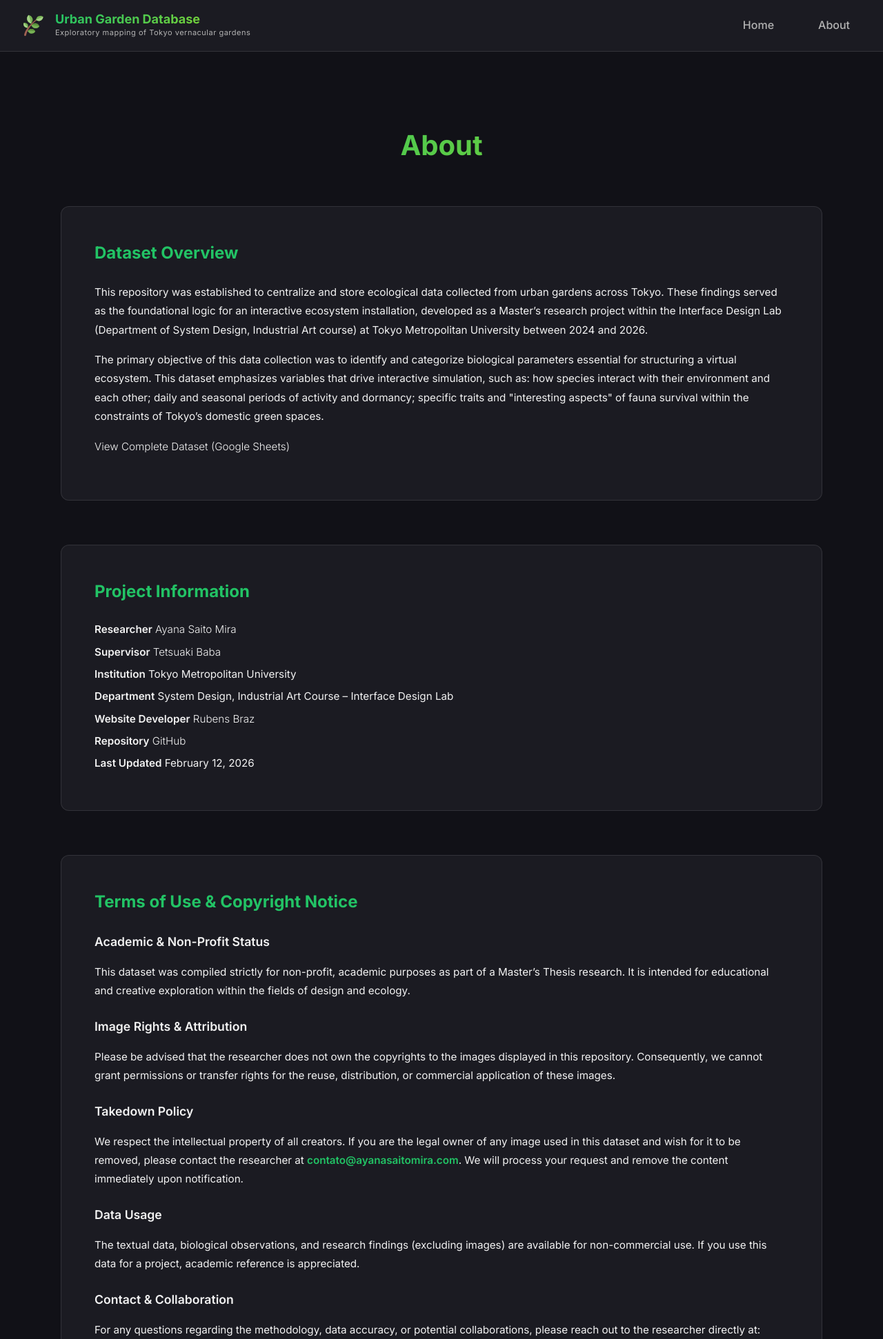
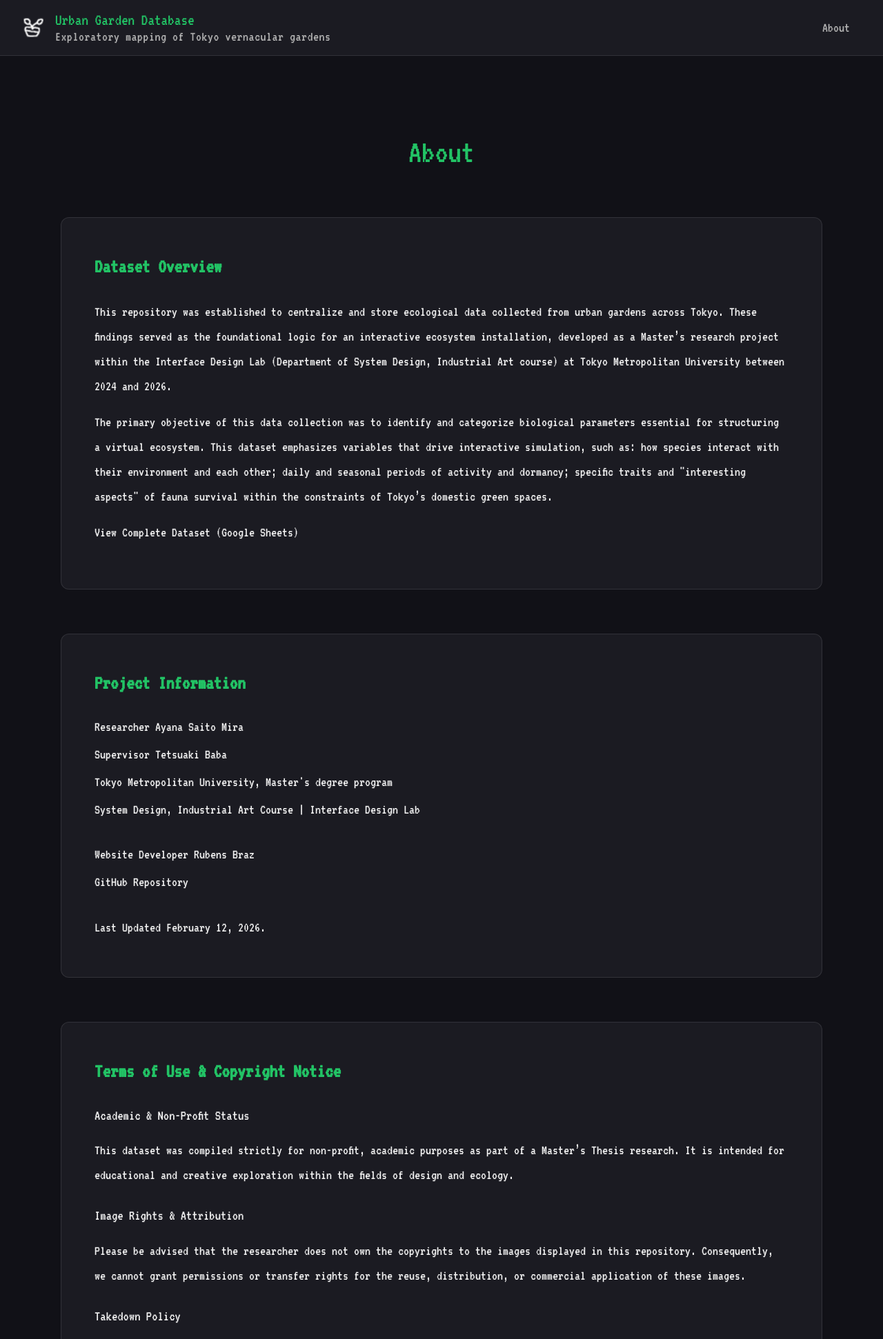
Before and after one commit to rubensbraz/urban-garden-database, a FastAPI app: page /about in a window 1280 px wide. Shown: the top 1942 px of the page at 69% size. Run offline with FastAPI, Linux system fonts and the light colour scheme.

Commit message:
feature: new site style

```diff
--- a/app/static/css/style.css
+++ b/app/static/css/style.css
@@ -21,18 +21,18 @@
     --gradient-glass: linear-gradient(135deg, rgba(255, 255, 255, 0.1) 0%, rgba(255, 255, 255, 0.05) 100%);
 
     /* ═══ TYPOGRAPHY ═══ */
-    --font-family: 'Inter', -apple-system, BlinkMacSystemFont, 'Segoe UI', sans-serif;
-    --font-size-base: 16px;
-    --font-size-small: 14px;
-    --font-size-large: 18px;
-    --font-size-h1: 48px;
-    --font-size-h2: 32px;
-    --font-size-h3: 18px;
-    --font-weight-light: 300;
+    --font-family: 'VT323', monospace;
+    --font-size-base: 20px;
+    --font-size-small: 18px;
+    --font-size-large: 24px;
+    --font-size-h1: 64px;
+    --font-size-h2: 42px;
+    --font-size-h3: 26px;
+    --font-weight-light: 400;
     --font-weight-normal: 400;
-    --font-weight-medium: 500;
-    --font-weight-semibold: 600;
-    --font-weight-bold: 700;
+    --font-weight-medium: 400;
+    --font-weight-semibold: 400;
+    --font-weight-bold: 400;
 
     --line-height-tight: 1.2;
     --line-height-normal: 1.5;
@@ -134,28 +134,29 @@ body {
     width: 32px;
     height: 32px;
     display: block;
+    flex-shrink: 0;
 }
 
 .logo-details {
     display: flex;
     flex-direction: column;
+    justify-content: center;
+    gap: 2px;
 }
 
 .logo-text {
     font-size: var(--font-size-large);
     font-weight: var(--font-weight-bold);
-    background: var(--gradient-primary);
-    -webkit-background-clip: text;
-    -webkit-text-fill-color: transparent;
-    background-clip: text;
-    line-height: 1.2;
+    color: var(--color-primary);
+    line-height: 1;
 }
 
 .navbar-subtitle {
-    font-size: 11px;
+    font-size: var(--font-size-base);
     color: var(--color-text-secondary);
     font-weight: var(--font-weight-normal);
     letter-spacing: 0.5px;
+    line-height: 1;
 }
 
 .site-nav {
@@ -167,6 +168,7 @@ body {
 .nav-link {
     color: var(--color-text-secondary);
     text-decoration: none;
+    font-size: var(--font-size-base);
     font-weight: var(--font-weight-medium);
     padding: var(--spacing-sm) var(--spacing-md);
     border-radius: var(--card-border-radius);
@@ -192,12 +194,9 @@ body {
 }
 
 .header-title {
-    font-size: 2.5rem;
+    font-size: 3rem;
     font-weight: var(--font-weight-bold);
-    background: var(--gradient-primary);
-    -webkit-background-clip: text;
-    -webkit-text-fill-color: transparent;
-    background-clip: text;
+    color: var(--color-primary);
     margin-bottom: var(--spacing-md);
     line-height: var(--line-height-tight);
 }
@@ -397,14 +412,14 @@ body {
 .about-section h2 {
     color: var(--color-primary);
     margin-bottom: var(--spacing-lg);
-    font-size: 1.5rem;
+    font-size: 1.8rem;
 }
 
 .about-section h3 {
     color: var(--color-text-primary);
     margin-top: var(--spacing-lg);
     margin-bottom: var(--spacing-md);
-    font-size: 1.1rem;
+    font-size: 1.3rem;
     font-weight: var(--font-weight-semibold);
 }
 
@@ -412,7 +427,7 @@ body {
     line-height: 1.8;
     margin-bottom: var(--spacing-md);
     color: var(--color-text-primary);
-    font-size: 0.95rem;
+    font-size: var(--font-size-base);
 }
 
 .project-info p {
--- a/app/static/js/main.js
+++ b/app/static/js/main.js
@@ -41,6 +41,19 @@ const CATEGORY_MAPPING = {
 };
 
 /**
+ * Shuffle array in place using Fisher-Yates algorithm
+ * @param {Array} array - Array to shuffle
+ * @returns {Array} - Shuffled array
+ */
+function shuffleArray(array) {
+    for (let i = array.length - 1; i > 0; i--) {
+        const j = Math.floor(Math.random() * (i + 1));
+        [array[i], array[j]] = [array[j], array[i]];
+    }
+    return array;
+}
+
+/**
  * Initialize scattered layout with random positions.
  * Calculates optimal grid height and places items to minimize overlap.
  * On mobile/tablet (< 768px), it disables random positioning to allow CSS grid layout.
@@ -54,9 +67,16 @@ function initScatteredLayout() {
 
     // Check if we are on mobile/tablet
     if (window.innerWidth < 768) {
+        // Shuffle items for random order on mobile
+        const items = Array.from(grid.children);
+        shuffleArray(items);
+
+        // Re-append items in shuffled order
+        items.forEach(item => grid.appendChild(item));
+
         // Reset styles for mobile layout
         grid.style.minHeight = '';
-        Array.from(grid.children).forEach(item => {
+        items.forEach(item => {
             item.style.position = '';
             item.style.left = '';
             item.style.top = '';
@@ -64,7 +84,7 @@ function initScatteredLayout() {
             item.style.opacity = '';
             item.style.animation = '';
         });
-        console.log('Mobile view detected: Scattered layout disabled');
+        console.log('Mobile view detected: Items shuffled, scattered layout disabled');
         return;
     }
 
@@ -153,6 +173,7 @@ function initScatteredLayout() {
 /**
  * Make an item draggable via mouse interaction.
  * Handles drag start, move, and end events, updating element position.
+ * Uses requestAnimationFrame for smooth performance.
  *
  * @param {HTMLElement} item - The DOM element to make draggable
  */
@@ -160,6 +181,8 @@ function makeDraggable(item) {
     let isDragging = false;
     let startX, startY;
     let initialLeft, initialTop;
+    let currentX, currentY;
+    let rafId = null;
 
     // Prevent default link behavior on drag
     item.addEventListener('dragstart', (e) => e.preventDefault());
@@ -178,25 +201,45 @@ function makeDraggable(item) {
         // Store mouse start position
         startX = e.clientX;
         startY = e.clientY;
+        currentX = e.clientX;
+        currentY = e.clientY;
 
         item.style.cursor = 'grabbing';
         item.style.zIndex = '1000'; // Bring to front
+
+        // Disable transitions during drag for instant response
+        item.style.transition = 'none';
     });
+
+    // Update function using requestAnimationFrame
+    function updatePosition() {
+        if (!isDragging) return;
+
+        const deltaX = currentX - startX;
+        const deltaY = currentY - startY;
+
+        const newLeft = initialLeft + deltaX;
+        const newTop = initialTop + deltaY;
+
+        item.style.left = `${newLeft}px`;
+        item.style.top = `${newTop}px`;
+
+        rafId = requestAnimationFrame(updatePosition);
+    }
 
     document.addEventListener('mousemove', function (e) {
         if (!isDragging) return;
 
         e.preventDefault();
 
-        // Calculate delta and new position
-        const deltaX = e.clientX - startX;
-        const deltaY = e.clientY - startY;
+        // Store current mouse position
+        currentX = e.clientX;
+        currentY = e.clientY;
 
-        const newLeft = initialLeft + deltaX;
-        const newTop = initialTop + deltaY;
-
-        item.style.left = `${newLeft}px`;
-        item.style.top = `${newTop}px`;
+        // Start animation loop if not already running
+        if (!rafId) {
+            rafId = requestAnimationFrame(updatePosition);
+        }
     });
 
     document.addEventListener('mouseup', function (e) {
@@ -204,6 +247,13 @@ function makeDraggable(item) {
             isDragging = false;
             item.style.cursor = 'grab';
             item.style.zIndex = ''; // Reset z-index
+            item.style.transition = ''; // Re-enable transitions
+
+            // Cancel animation frame
+            if (rafId) {
+                cancelAnimationFrame(rafId);
+                rafId = null;
+            }
 
             // Update initial position for next drag
             initialLeft = parseInt(item.style.left) || 0;
@@ -532,6 +582,25 @@ class ImageLightbox {
     }
 }
 
+/**
+ * Convert URLs in text to clickable links
+ * Finds all detail-field-value elements and linkifies URLs
+ */
+function linkifyUrls() {
+    const urlRegex = /(https?:\/\/[^\s]+)/g;
+    const fieldValues = document.querySelectorAll('.detail-field-value');
+
+    fieldValues.forEach(element => {
+        const text = element.textContent;
+        if (urlRegex.test(text)) {
+            const linkedText = text.replace(urlRegex, (url) => {
+                return `<a href="${url}" target="_blank" rel="noopener noreferrer" class="inline-link">${url}</a>`;
+            });
+            element.innerHTML = linkedText;
+        }
+    });
+}
+
 // Initialize application on DOMContentLoaded
 document.addEventListener('DOMContentLoaded', () => {
     // Inject styles
@@ -550,6 +619,9 @@ document.addEventListener('DOMContentLoaded', () => {
     // Initialize Lightbox
     new ImageLightbox();
 
+    // Linkify URLs in detail pages
+    linkifyUrls();
+
     console.log('App initialized');
 });
 
--- a/app/templates/about.html
+++ b/app/templates/about.html
@@ -26,11 +26,13 @@
         <div class="project-info">
             <p><b>Researcher</b> <a href="https://www.ayanasaitomira.com/" target="_blank" class="team-link">Ayana Saito Mira</a></p>
             <p><b>Supervisor</b> <a href="https://tetsuakibaba.jp/" target="_blank" class="team-link">Tetsuaki Baba</a></p>
-            <p><b>Institution</b> Tokyo Metropolitan University</p>
-            <p><b>Department</b> System Design, Industrial Art Course – Interface Design Lab</p>
+            <p>Tokyo Metropolitan University, Master's degree program</p>
+            <p>System Design, Industrial Art Course | <a href="https://ideea.jp/about/interface-design-studio/" target="_blank" class="team-link">Interface Design Lab</a></p>
+            <br>
             <p><b>Website Developer</b> <a href="https://rubensbraz.com/" target="_blank" class="team-link">Rubens Braz</a></p>
-            <p><b>Repository</b> <a href="https://github.com/rubensbraz/domestic_garden_database" target="_blank" class="team-link">GitHub</a></p>
-            <p><b>Last Updated</b> February 12, 2026</p>
+            <p><b><a href="https://github.com/rubensbraz/domestic_garden_database" target="_blank" class="team-link">GitHub Repository</a></b></p>
+            <br>
+            <p><b>Last Updated</b> February 12, 2026.</p>
         </div>
     </div>
 
--- a/app/templates/base.html
+++ b/app/templates/base.html
@@ -1,32 +1,31 @@
 <!DOCTYPE html>
 <html lang="en">
     <head>
-    <meta name="description" content="Explore the biodiversity of domestic gardens in Japan. Comprehensive database of plants (flora), animals (fauna), garden objects, and traditional garden styles with detailed information and images.">
-    <meta name="keywords" content="domestic garden, Japanese garden, flora, fauna, plants, animals, biodiversity, garden database, horticulture, wildlife, garden objects">
-    <meta name="author" content="Urban Garden Database">
+        <meta name="description" content="Exploratory mapping of Tokyo vernacular gardens.">
+        <meta name="keywords" content="domestic garden, Japanese garden, flora, fauna, plants, animals, biodiversity, garden database, garden objects">
+        <meta name="author" content="Ayana Saito Mira">
         <meta name="robots" content="index, follow">
         <meta name="viewport" content="width=device-width, initial-scale=1.0">
 
         <!-- Open Graph / Facebook -->
         <meta property="og:type" content="website">
         <meta property="og:url" content="{{ request.url }}">
-    <meta property="og:title" content="{% block og_title %}Urban Garden Database - Explore Japanese Garden Biodiversity{% endblock %}">
-    <meta property="og:description" content="Comprehensive database of plants, animals, objects, and garden styles found in domestic gardens in Japan. Explore 218 species and items with detailed information and images.">
+        <meta property="og:title" content="{% block og_title %}Urban Garden Database - Exploratory mapping of Tokyo vernacular gardens{% endblock %}">
+        <meta property="og:description" content="Exploratory mapping of Tokyo vernacular gardens.">
 
         <!-- Twitter -->
-    <meta property="twitter:card" content="summary_large_image">
         <meta property="twitter:url" content="{{ request.url }}">
-    <meta property="twitter:title" content="{% block twitter_title %}Urban Garden Database - Explore Japanese Garden Biodiversity{% endblock %}">
-    <meta property="twitter:description" content="Comprehensive database of plants, animals, objects, and garden styles found in domestic gardens in Japan.">
+        <meta property="twitter:title" content="{% block twitter_title %}Urban Garden Database - Exploratory mapping of Tokyo vernacular gardens{% endblock %}">
+        <meta property="twitter:description" content="Exploratory mapping of Tokyo vernacular gardens.">
 
         <!-- Theme Color -->
         <meta name="theme-color" content="#3d9970">
 
-    <title>{% block title %}Urban Garden Database - Japanese Garden Biodiversity{% endblock %}</title>
+        <title>{% block title %}Urban Garden Database - Exploratory mapping of Tokyo vernacular gardens{% endblock %}</title>
 
         <!-- Favicon -->
-    <link rel="icon" type="image/svg+xml" href="/static/favicon/herb.svg">
-    <link rel="apple-touch-icon" href="/static/favicon/herb.svg">
+        <link rel="icon" type="image/png" href="/static/favicon/icon.png">
+        <link rel="apple-touch-icon" href="/static/favicon/icon.png">
         <link rel="manifest" href="/static/favicon/site.webmanifest">
 
         <!-- Preload Critical Resources -->
@@ -40,7 +39,7 @@
         <!-- Google Fonts -->
         <link rel="preconnect" href="https://fonts.googleapis.com">
         <link rel="preconnect" href="https://fonts.gstatic.com" crossorigin>
-    <link href="https://fonts.googleapis.com/css2?family=Inter:wght@300;400;500;600;700&display=swap" rel="stylesheet">
+        <link href="https://fonts.googleapis.com/css2?family=VT323&display=swap" rel="stylesheet">
 
         <!-- Styles -->
         <link rel="stylesheet" href="/static/css/style.css">
@@ -52,14 +51,13 @@
         <header class="site-header">
             <div class="header-container">
                 <a href="/" class="site-logo">
-                <img src="/static/favicon/herb.svg" alt="Herb Icon" class="logo-icon" width="32" height="32">
+                    <img src="/static/favicon/icon.png" alt="Site Icon" class="logo-icon" width="32" height="32">
                     <div class="logo-details">
                         <span class="logo-text">Urban Garden Database</span>
                         <span class="navbar-subtitle">Exploratory mapping of Tokyo vernacular gardens</span>
                     </div>
                 </a>
                 <nav class="site-nav">
-                <a href="/" class="nav-link">Home</a>
                     <a href="/about" class="nav-link">About</a>
                 </nav>
             </div>
--- a/app/templates/detail.html
+++ b/app/templates/detail.html
@@ -1,6 +1,6 @@
 {% extends "base.html" %}
 
-{% block title %}{{ item.popular_name_english }} - Urban Garden Database{% endblock %}
+{% block title %}{{ item.popular_name_english or item.scientific_name or item.popular_name_japanese or 'Item' }} - Urban Garden Database{% endblock %}
 
 {% block content %}
 <div class="detail-container">
@@ -30,7 +30,7 @@
 
         <!-- Content -->
         <div class="detail-content">
-            <h1 class="detail-title">{{ item.popular_name_english }}</h1>
+            <h1 class="detail-title">{{ item.popular_name_english or item.scientific_name or item.popular_name_japanese or 'Unknown' }}</h1>
 
             <!-- Fields -->
             <div class="detail-fields">
```
Also changed, not shown: other parts of app/static/css/style.css (+47 -17 lines), docker-compose.dev.yml (added, +36 -0 lines), README.md, app/static/favicon/icon.png (added), app/static/favicon/site.webmanifest, 1 other file. Lines whose indentation alone changed are shown as unchanged.
